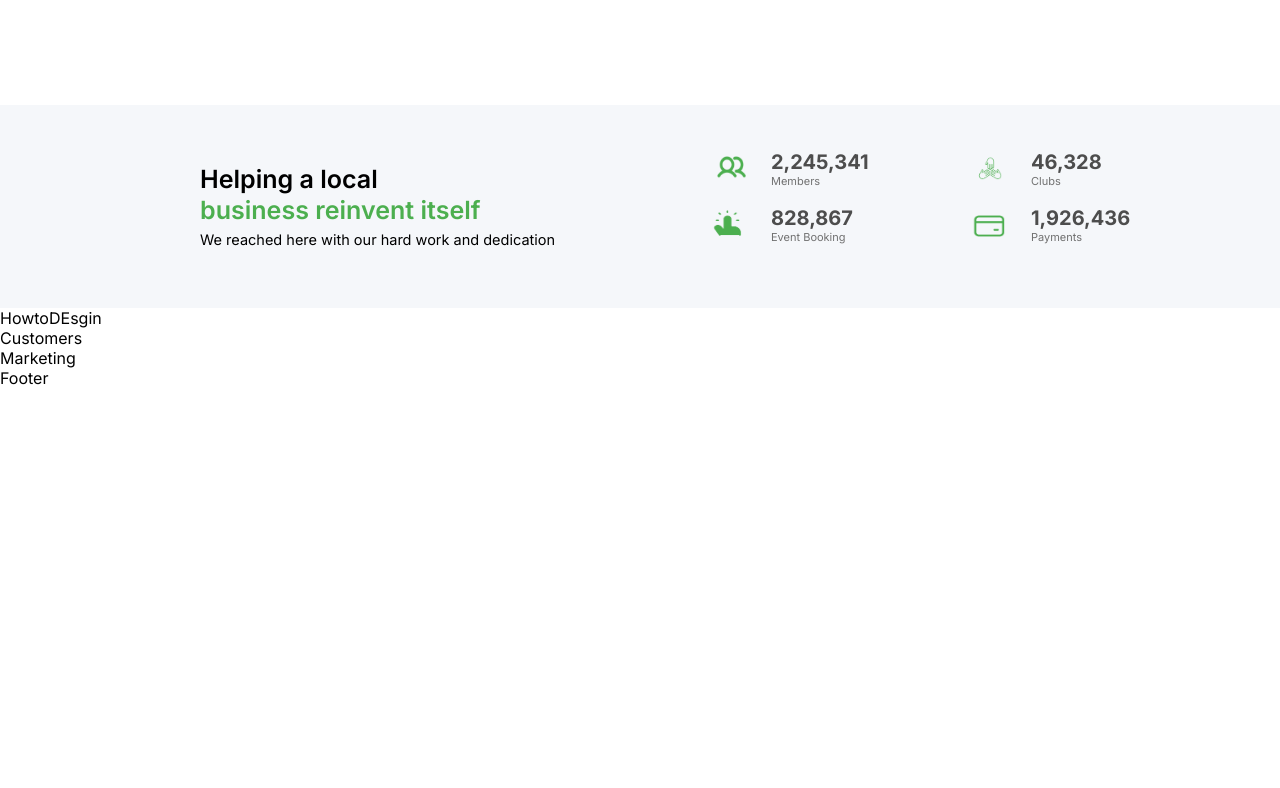
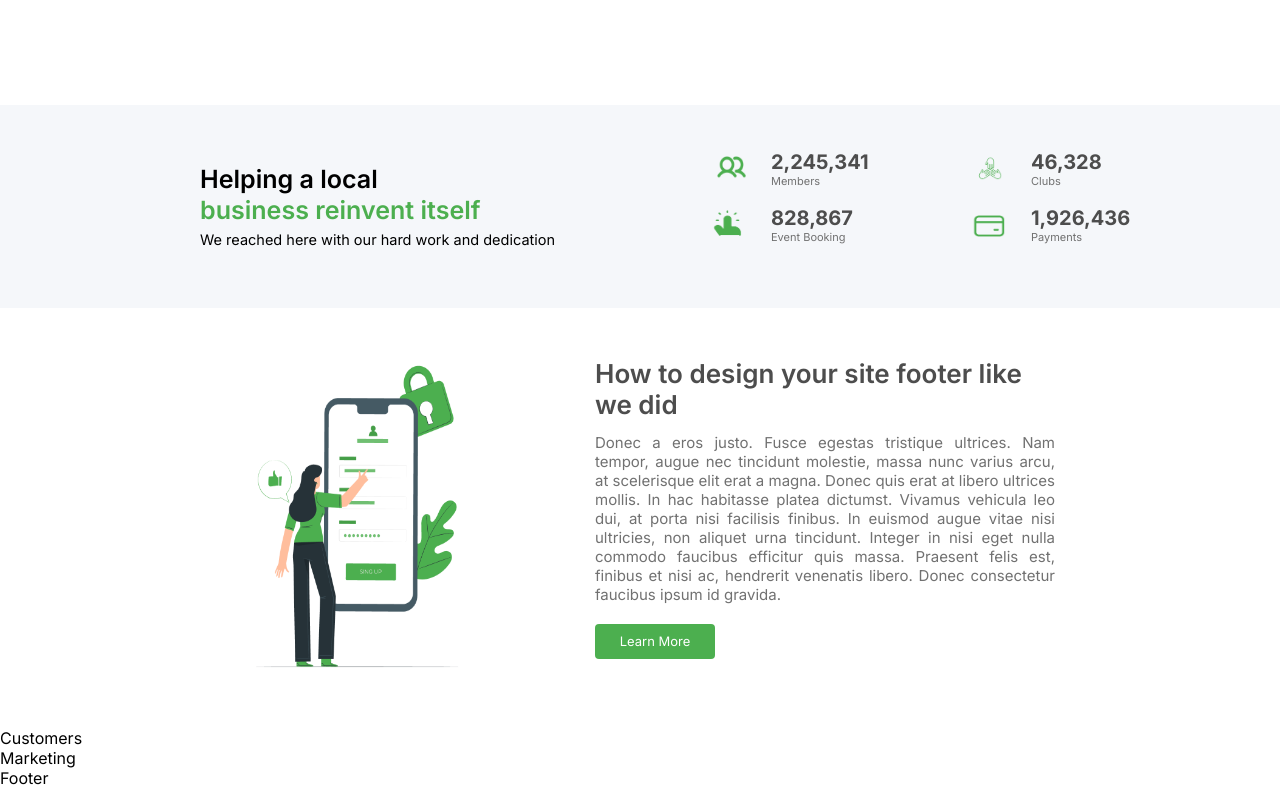
Before and after one commit to A-DILEEP/Landingpage, a React (Create React App) app: page / in a window 1280 px wide. Shown: the part 1337-2125 px from the top of the page. Before the commit the page ends 1725 px from the top, so only its background shows below. Built offline with nearby package versions, Linux system fonts and the light colour scheme.

Commit message:
completed another section

```diff
--- a/src/containers/customers/customers.css
+++ b/src/containers/customers/customers.css
@@ -0,0 +1,3 @@
+*{
+    padding-top: 20px;
+}
--- a/src/containers/howToDesgin/Howtodesign.jsx
+++ b/src/containers/howToDesgin/Howtodesign.jsx
@@ -1,11 +1,37 @@
 import React from 'react'
 import "./howtodesign.css";
+import HowtoDesign from '../../assets/HowToDesign.png'
 const Howtodesign = () => {
   return (
-    <div>
-      HowtoDEsgin
+    <div className="HowToDesign">
+      <div className="HowToDesign-left">
+        <img src={HowtoDesign} alt="How2design" />
+      </div>
+      <div className="HowToDesign-right">
+        <div className="HowToDesign-right-heading">
+          <p>How to design your site footer like we did</p>
+        </div>
+        <div className="HowToDesign-right-content">
+          <p>
+            Donec a eros justo. Fusce egestas tristique ultrices. Nam tempor,
+            augue nec tincidunt molestie, massa nunc varius arcu, at scelerisque
+            elit erat a magna. Donec quis erat at libero ultrices mollis. In hac
+            habitasse platea dictumst. Vivamus vehicula leo dui, at porta nisi
+            facilisis finibus. In euismod augue vitae nisi ultricies, non
+            aliquet urna tincidunt. Integer in nisi eget nulla commodo faucibus
+            efficitur quis massa. Praesent felis est, finibus et nisi ac,
+            hendrerit venenatis libero. Donec consectetur faucibus ipsum id
+            gravida.
+          </p>
+        </div>
+        <div className="HowToDesign-right-button">
+          <button className="LearnMore">
+            Learn More
+          </button>
+        </div>
+      </div>
     </div>
-  )
+  );
 }
 
 export default Howtodesign
--- a/src/containers/howToDesgin/howtodesign.css
+++ b/src/containers/howToDesgin/howtodesign.css
@@ -0,0 +1,45 @@
+.HowToDesign{
+    margin-top: 50px;
+    height: 370px;
+    width: 100%;
+    display: flex;
+    font-family: var(--font-family);
+}
+.HowToDesign-left{
+    display: flex;
+    height: 100%;
+    margin-left: 200px;
+}
+.HowToDesign-left img{
+    height: 320px;
+    width: 305px;
+}
+.HowToDesign-right{
+    margin-left: 90px;
+    width: 460px;
+    height: 220px;
+    display: flex;
+    flex-direction: column;
+}
+.HowToDesign-right-heading{
+    font-weight: 600;
+    font-size: 26px;
+    color:var(--min-bg);
+    padding-bottom: 13px;
+}
+.HowToDesign-right-content{
+    color:var(--mintext-bg);
+    font-weight: 400;
+    font-size: 15px;
+    text-align: justify;
+}
+.HowToDesign-right-button{
+    margin-top: 20px;
+}
+.HowToDesign-right-button button{
+    background-color: var( --color-green);
+    height: 35px;
+    width: 120px;
+    font-size: 13px;
+    cursor: pointer;
+}
```
Also changed, not shown: src/App.css (line endings or trailing spaces), src/assets/HowToDesign.png (renamed from src/assets/Screenshot (652).png), 1 other file (tests, documents, lock files or other folders).
